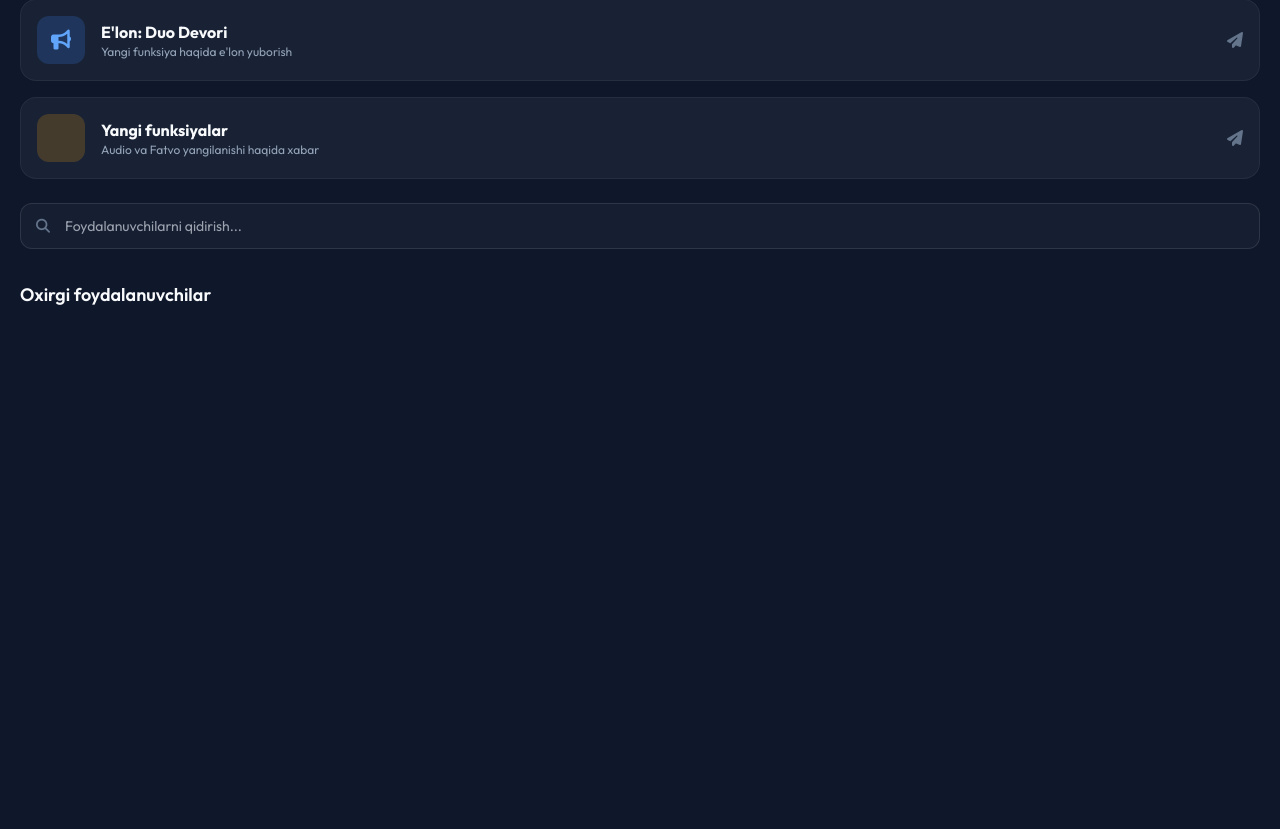
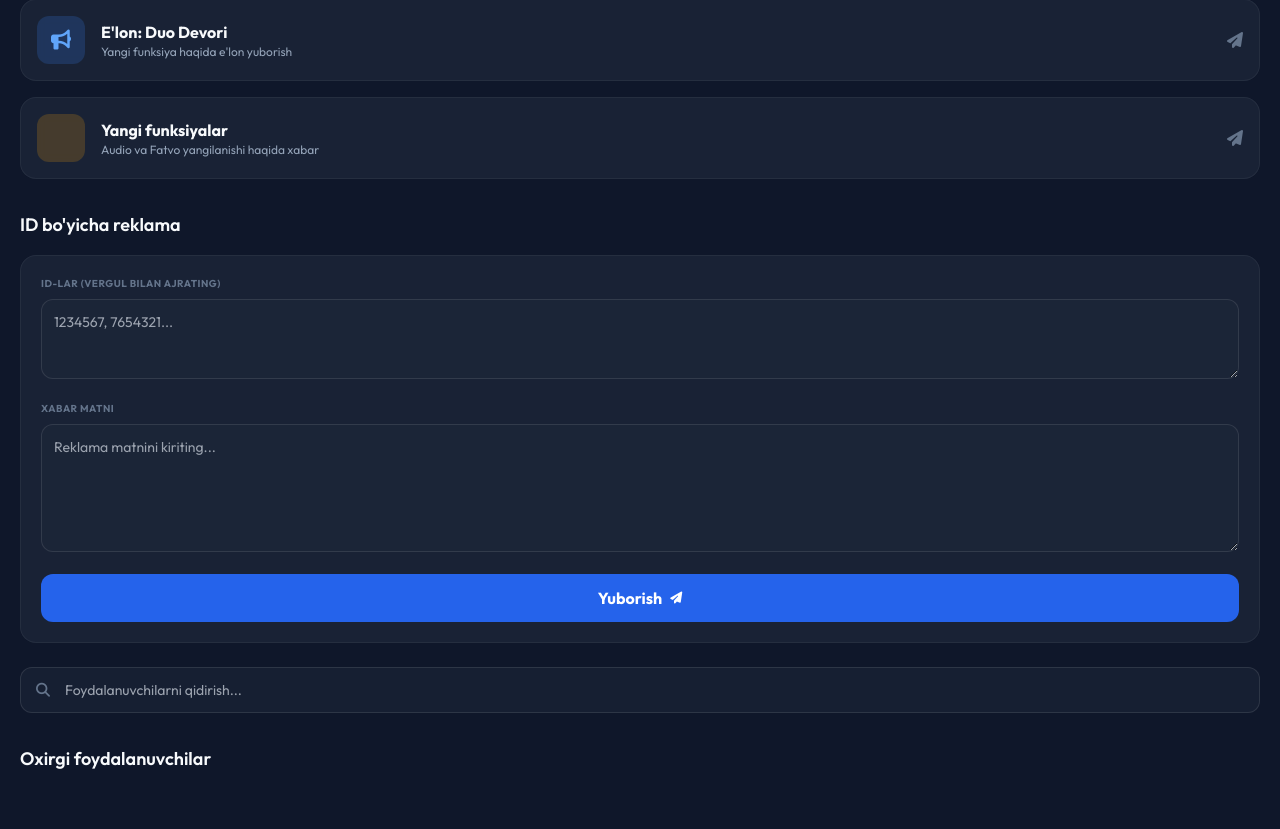
Before and after one commit to QuvonchbekBobojonov/ramazon2026, a FastAPI app: template templates/admin_mobile.html in a window 1280 px wide. Shown: the part 449-1278 px from the top of the page. Before the commit the page ends 754 px from the top, so only its background shows below. Run offline with FastAPI, Linux system fonts and the light colour scheme; the template is opened without the code that fills it, so the values that code supplies are empty; parts of the project's set-up code (start-up, migrations or seed data) failed here and were passed over; some libraries are stand-ins or nearby versions.

Commit message:
Add targeted ID broadcast and update contact info

```diff
--- a/core/config.py
+++ b/core/config.py
@@ -11,6 +11,6 @@ WEBHOOK_HOST = env.str("WEBHOOK_HOST")
 WEBHOOK_PATH = f"/{BOT_TOKEN}"
 WEBHOOK_URI = WEBHOOK_HOST + WEBHOOK_PATH
 
-CHANNELS = env.list("CHANNELS", default=["@QuvonchbekBobojonov"])
+CHANNELS = env.list("CHANNELS", default=["@QuvonchbekDev"])
 
 DATABASE_URL = env.str("DATABASE_URL")
--- a/main.py
+++ b/main.py
@@ -258,7 +258,7 @@ async def api_broadcast_ramadan(token: str):
             "<b>Assalomu alaykum va rahmatullohi va barokatuh!</b>\n\n"
             "Barchangizni kirib kelayotgan <b>Ramazon oyi</b> bilan chin qalbdan muborakbod etamiz! 🌙✨\n\n"
             "Ushbu muborak oy barchamizga xayrli va barokatli bo'lsin. Duolarimiz ijobat, ibodatlarimiz maqbul bo'lishini Allohdan so'rab qolamiz. 🤲\n\n"
-            "Hurmat bilan, <a href='https://t.me/QuvonchbekBobojonov'>Quvonchbek Bobojonov</a>"
+            "Hurmat bilan, <a href='https://t.me/QuvonchbekDev'>Quvonchbek Dev</a> (+998774040066)"
         )
 
         for user in users:
@@ -344,6 +344,39 @@ async def api_broadcast_features(token: str):
     import asyncio
     asyncio.create_task(run_broadcast_features())
     return {"success": True, "count": len(users)}
+
+
+@app.post("/api/admin/broadcast/targeted")
+async def api_broadcast_targeted(request: Request, token: str):
+    from core.config import BOT_TOKEN
+    if token != BOT_TOKEN:
+        return JSONResponse({"error": "Unauthorized"}, status_code=403)
+
+    data = await request.json()
+    ids_str = data.get("ids", "")
+    text = data.get("text", "")
+
+    if not ids_str or not text:
+        return JSONResponse({"error": "IDs or text missing"}, status_code=400)
+
+    # Parse IDs
+    import re
+    id_list = re.findall(r'\d+', ids_str)
+
+    async def run_targeted_broadcast():
+        from aiogram.exceptions import TelegramForbiddenError, TelegramRetryAfter
+        import asyncio
+
+        for user_id in id_list:
+            try:
+                await bot.send_message(int(user_id), text, parse_mode="HTML")
+                await asyncio.sleep(0.05)
+            except Exception as e:
+                logger.error(f"Targeted broadcast error for {user_id}: {e}")
+
+    import asyncio
+    asyncio.create_task(run_targeted_broadcast())
+    return {"success": True, "count": len(id_list)}
 
 
 @app.post("/api/admin/broadcast/prayers")
--- a/templates/admin_mobile.html
+++ b/templates/admin_mobile.html
@@ -150,6 +150,30 @@
                         <p class="text-xs text-slate-400">Audio va Fatvo yangilanishi haqida xabar</p>
                     </div>
                     <i class="fas fa-paper-plane text-slate-500 bubble-icon"></i>
+                </button>
+            </div>
+        </div>
+
+        <!-- Targeted Ad Section -->
+        <div class="px-5 mt-8">
+            <h3 class="text-lg font-semibold mb-4">ID bo'yicha reklama</h3>
+            <div class="glass rounded-2xl p-5 space-y-4">
+                <div>
+                    <label class="text-[10px] text-slate-500 uppercase font-bold tracking-wider mb-2 block">ID-lar
+                        (vergul bilan ajrating)</label>
+                    <textarea id="target-ids" placeholder="1234567, 7654321..."
+                        class="w-full bg-slate-800/50 border border-white/10 rounded-xl p-3 focus:outline-none focus:border-blue-500/50 text-sm h-20"></textarea>
+                </div>
+                <div>
+                    <label class="text-[10px] text-slate-500 uppercase font-bold tracking-wider mb-2 block">Xabar
+                        matni</label>
+                    <textarea id="ad-text" placeholder="Reklama matnini kiriting..."
+                        class="w-full bg-slate-800/50 border border-white/10 rounded-xl p-3 focus:outline-none focus:border-blue-500/50 text-sm h-32"></textarea>
+                </div>
+                <button onclick="sendTargetedAd(event)"
+                    class="w-full bg-blue-600 hover:bg-blue-500 text-white font-bold py-3 rounded-xl transition-all flex items-center justify-center gap-2">
+                    <span id="ad-btn-text">Yuborish</span>
+                    <i class="fas fa-paper-plane text-xs ad-icon"></i>
                 </button>
             </div>
         </div>
@@ -459,6 +483,44 @@
             } catch (e) { alert('Xatolik!'); }
             icon.className = originalIcon;
         }
+
+        async function sendTargetedAd(event) {
+            const ids = document.getElementById('target-ids').value;
+            const text = document.getElementById('ad-text').value;
+            const btnText = document.getElementById('ad-btn-text');
+            const icon = document.querySelector('.ad-icon');
+
+            if (!ids || !text) {
+                alert('ID-lar va xabar matnini kiriting!');
+                return;
+            }
+
+            if (!confirm(`Siz kiritilgan ID-larga xabar yubormoqchimisiz?`)) return;
+
+            btnText.innerText = 'Yuborilmoqda...';
+            icon.className = 'fas fa-spinner fa-spin text-xs ad-icon';
+
+            try {
+                const response = await fetch(`/api/admin/broadcast/targeted?token=${token}`, {
+                    method: 'POST',
+                    headers: { 'Content-Type': 'application/json' },
+                    body: JSON.stringify({ ids, text })
+                });
+                const data = await response.json();
+                if (data.success) {
+                    alert(`Xabar yuborish boshlandi! Jami: ${data.count} ta ID.`);
+                    document.getElementById('target-ids').value = '';
+                    document.getElementById('ad-text').value = '';
+                } else {
+                    alert('Xatolik: ' + (data.error || 'Noma\'lum xato'));
+                }
+            } catch (e) {
+                alert('Xatolik yuz berdi!');
+            } finally {
+                btnText.innerText = 'Yuborish';
+                icon.className = 'fas fa-paper-plane text-xs ad-icon';
+            }
+        }
     </script>
 </body>
 
```
